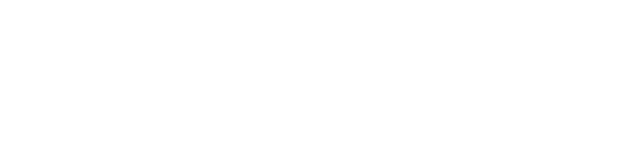
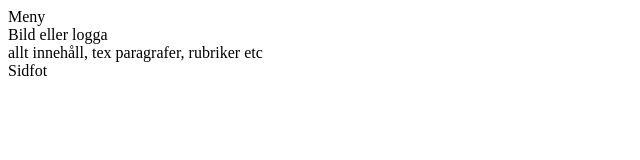
Before and after one commit to WrizeThe1/website, a plain HTML site: page index.html in a window 1280 px wide. Shown: the whole page, without its empty margins (0-640 px from the left). Drawn offline with Linux system fonts and the light colour scheme.

Commit message:
added some tags

```diff
--- a/index.html
+++ b/index.html
@@ -6,6 +6,9 @@
     <title>Document</title>
 </head>
 <body>
-
+    <nav>Meny</nav>
+    <heder>Bild eller logga</heder>
+    <main>allt innehåll, tex paragrafer, rubriker etc</main>
+    <footer>Sidfot</footer>
 </body>
 </html>
```
